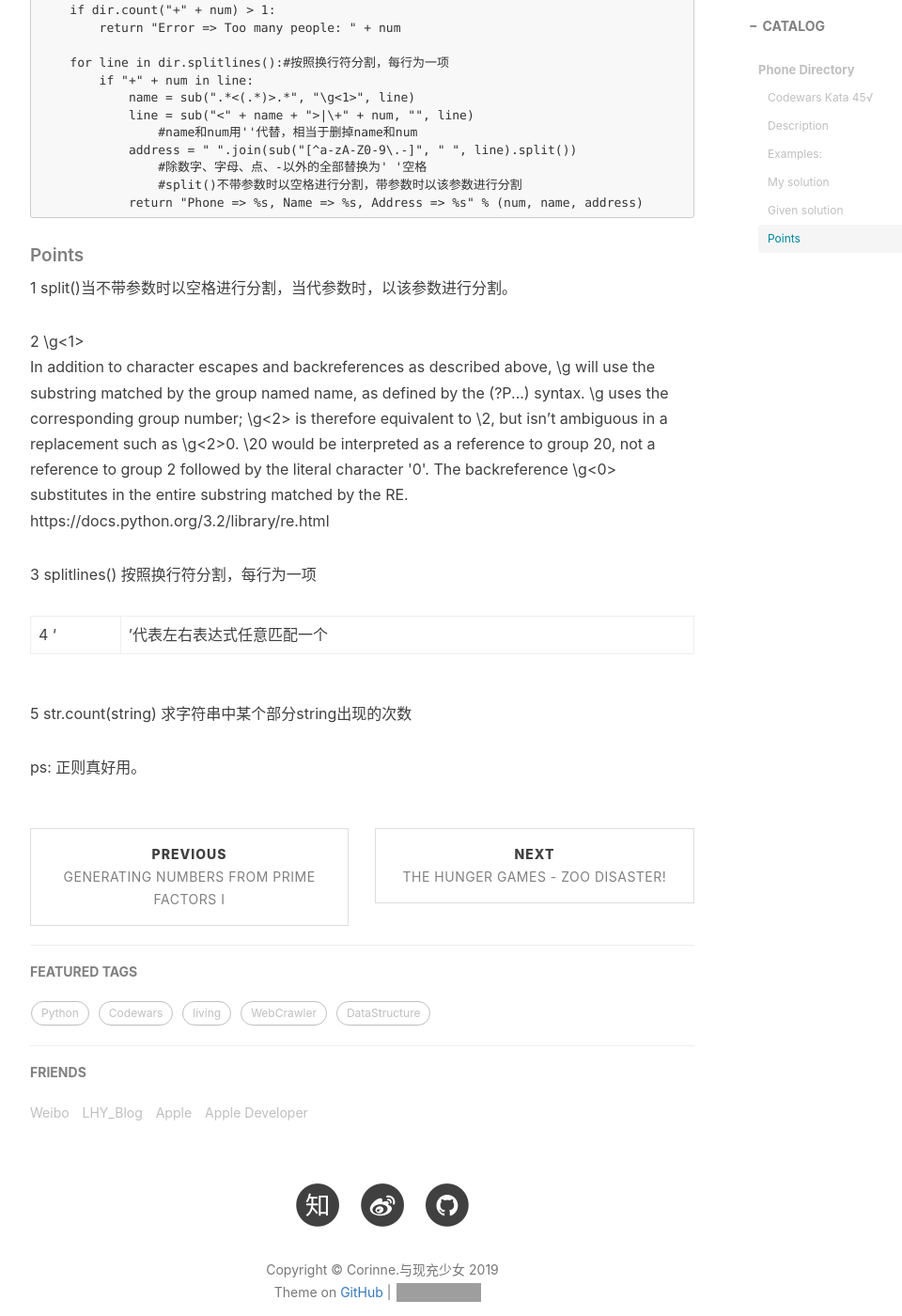
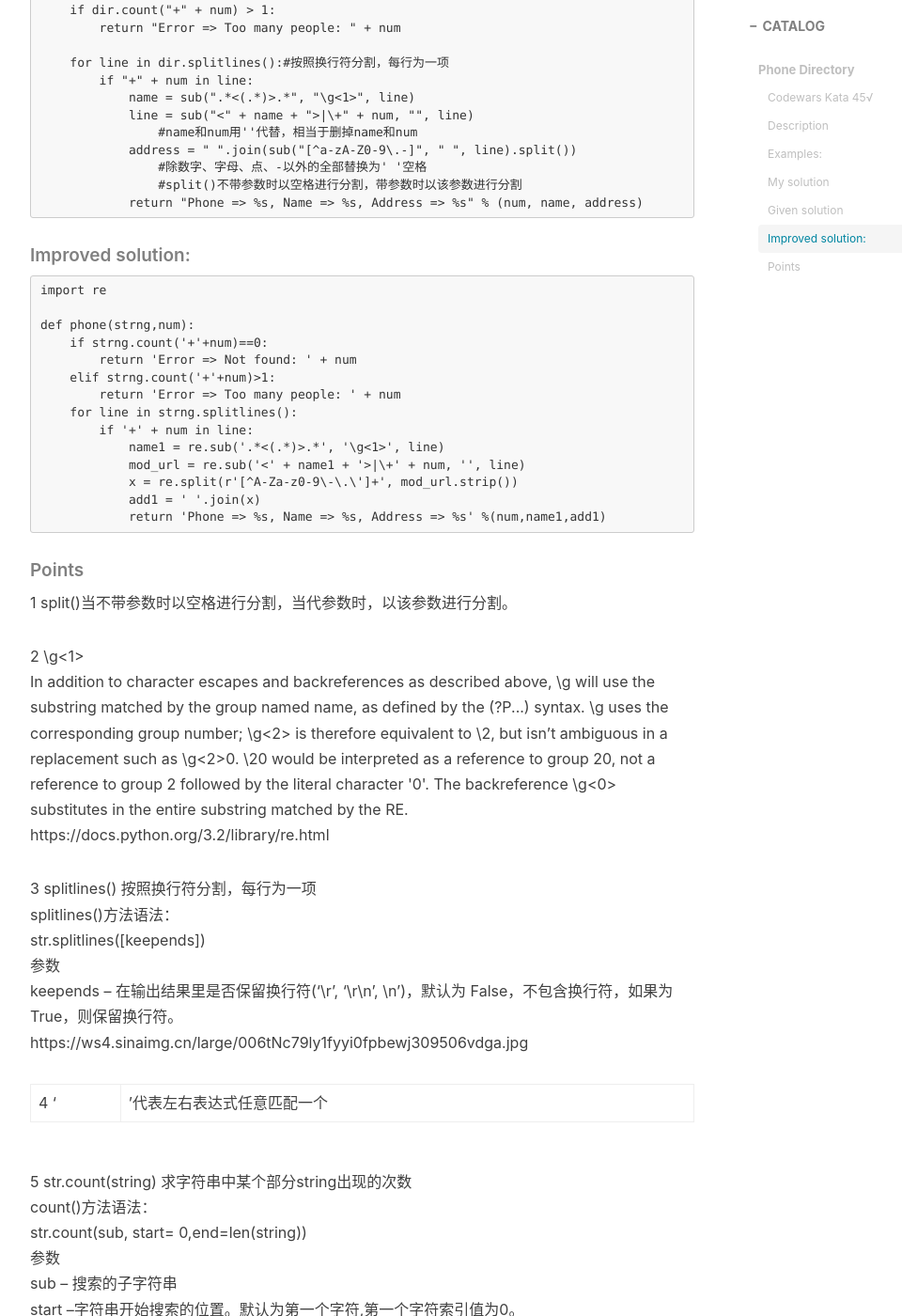
Before and after one commit to huiyanglu/huiyanglu.github.io, a Jekyll site: the page built from _posts/2018-11-05-Codewars-5kyu_phone.md, in a window 1280 px wide and 1400 px high, scrolled down 2912 px. Shown: the whole window at 94% size, without its empty margins (233-1193 px from the left). Built offline with Jekyll 4.4.1, drawn with Linux system fonts in a browser that asks for light colours; nearby versions of some CDN libraries; comment, search, counter and statistics services are not loaded; some of the changed text lies outside the part shown; grey boxes are pictures that could not be loaded.

Commit message:
Update 2018-11-05-Codewars-5kyu_phone.md

```diff
--- a/_posts/2018-11-05-Codewars-5kyu_phone.md
+++ b/_posts/2018-11-05-Codewars-5kyu_phone.md
@@ -116,6 +116,22 @@ Codewars stdout doesn't print part of a string when between < and >
                     #split()不带参数时以空格进行分割，带参数时以该参数进行分割
                 return "Phone => %s, Name => %s, Address => %s" % (num, name, address)
 
+##### Improved solution:
+    import re
+
+    def phone(strng,num):
+        if strng.count('+'+num)==0:
+            return 'Error => Not found: ' + num
+        elif strng.count('+'+num)>1:
+            return 'Error => Too many people: ' + num
+        for line in strng.splitlines():
+            if '+' + num in line:
+                name1 = re.sub('.*<(.*)>.*', '\g<1>', line)
+                mod_url = re.sub('<' + name1 + '>|\+' + num, '', line)
+                x = re.split(r'[^A-Za-z0-9\-\.\']+', mod_url.strip())
+                add1 = ' '.join(x)
+                return 'Phone => %s, Name => %s, Address => %s' %(num,name1,add1)
+
 ##### Points
 1 split()当不带参数时以空格进行分割，当代参数时，以该参数进行分割。
 
@@ -124,9 +140,21 @@ In addition to character escapes and backreferences as described above, \g<name>
 https://docs.python.org/3.2/library/re.html
 
 3 splitlines() 按照换行符分割，每行为一项
+splitlines()方法语法：
+str.splitlines([keepends])
+参数
+keepends -- 在输出结果里是否保留换行符('\r', '\r\n', \n')，默认为 False，不包含换行符，如果为 True，则保留换行符。
+https://ws4.sinaimg.cn/large/006tNc79ly1fyyi0fpbewj309506vdga.jpg
 
 4 ‘|’代表左右表达式任意匹配一个
 
 5 str.count(string) 求字符串中某个部分string出现的次数
+count()方法语法：
+str.count(sub, start= 0,end=len(string))
+参数
+sub -- 搜索的子字符串
+start --字符串开始搜索的位置。默认为第一个字符,第一个字符索引值为0。
+end --字符串中结束搜索的位置。字符中第一个字符的索引为0。默认为字符串的最后一个位置。
+
 
 ps: 正则真好用。
```
